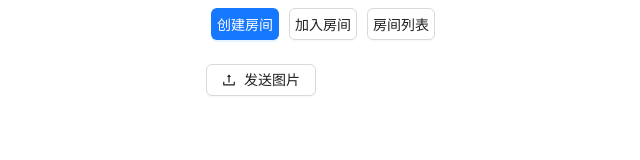
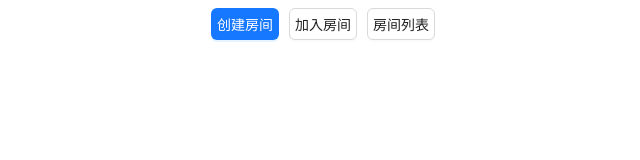
Before and after one commit to xiaoyi1255/nuxt3-temple, a Nuxt app: page / in a window 1280 px wide. Shown: the top 160 px of the page, without its empty margins (317-957 px from the left). Built offline with nearby package versions, Linux system fonts and the light colour scheme.

Commit message:
feat: 去掉测试组件

```diff
--- a/src/components/chat/index.vue
+++ b/src/components/chat/index.vue
@@ -3,9 +3,6 @@
     </client-only> -->
     <CreateChat v-if="!state.roomId" @changeRoom="changeRoom"></CreateChat>
     <ChatRoom v-else :state="state" @changeRoom="changeRoom"></ChatRoom>
-    <div style="margin-top: 3vh;">
-        <Upload />
-    </div>
 </template>
 
 <script lang="ts" setup>
```
